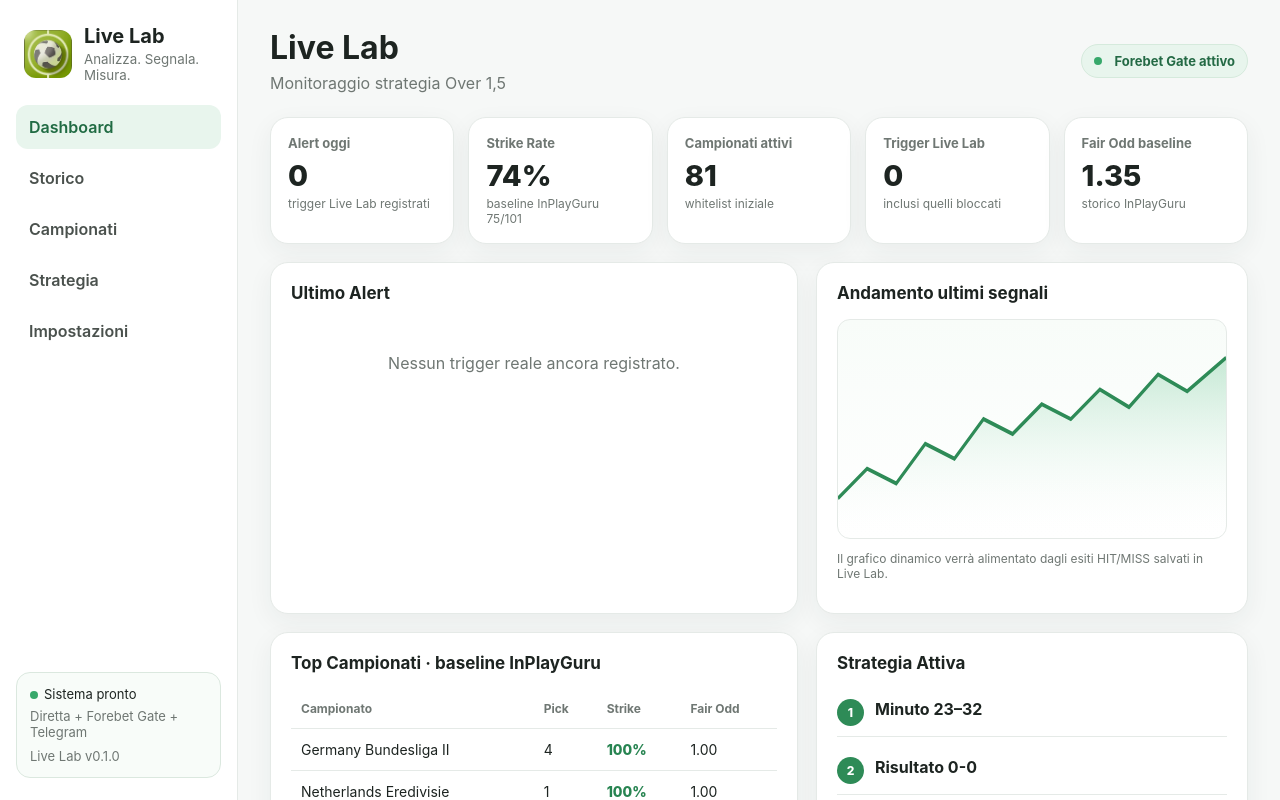
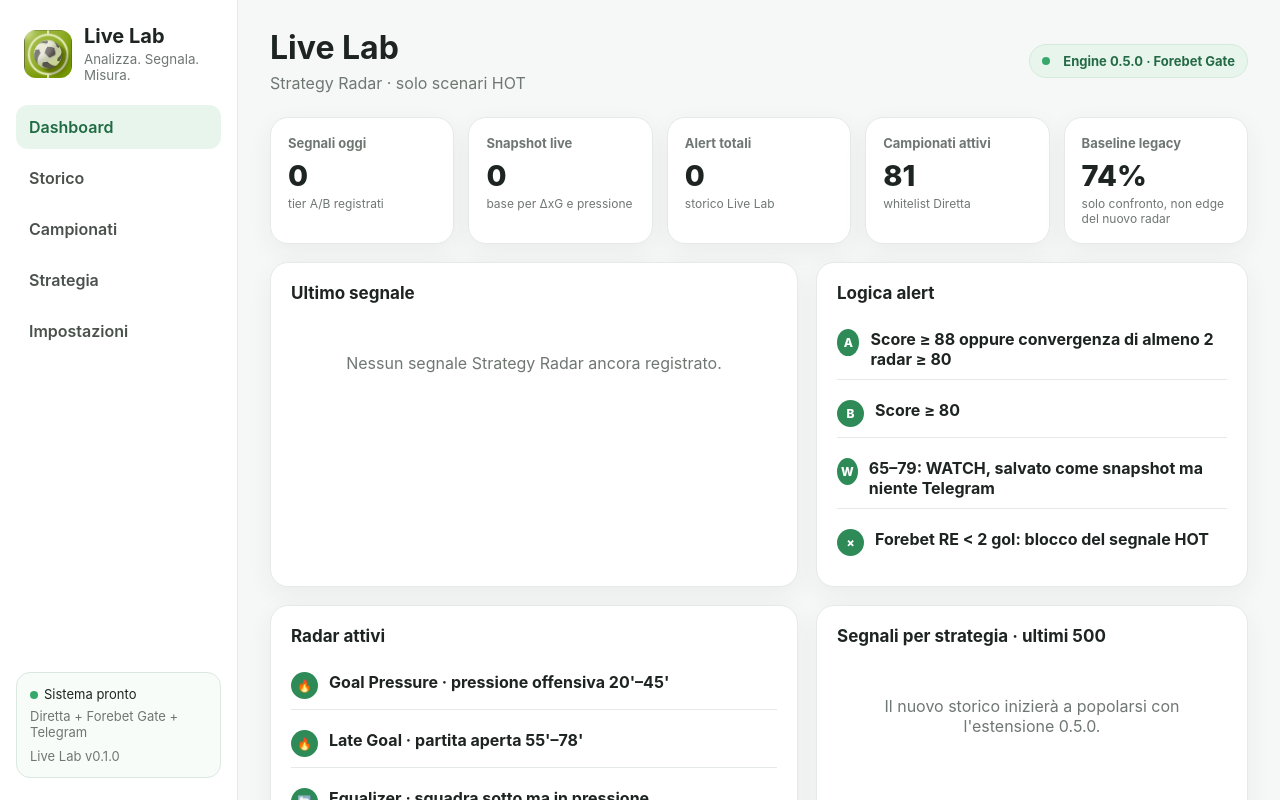
Before and after one commit to Animovilla1980/Live-Lab, a Next.js app: page / in a window 1280 px wide. Shown: the top 800 px of the page. Built offline with nearby package versions, Linux system fonts and the light colour scheme; no server answers.

Commit message:
feat: redesign dashboard around Strategy Radar

```diff
--- a/app/page.tsx
+++ b/app/page.tsx
@@ -1,28 +1,35 @@
 import {getSupabaseAdmin} from '@/lib/supabase-server';
-import {LEGACY_OVERALL,LEGACY_LEAGUE_STATS,WHITELIST} from '@/lib/data';
+import {LEGACY_OVERALL,WHITELIST} from '@/lib/data';
 
 export const dynamic='force-dynamic';
+const LABELS:Record<string,string>={GOAL_PRESSURE:'🔥 Goal Pressure',LATE_GOAL:'🔥 Late Goal',EQUALIZER:'🔄 Equalizer',FAVORITE_PUSH:'👑 Favorite Push'};
+
 export default async function Dashboard(){
   const sb=getSupabaseAdmin();
   const today=new Date().toISOString().slice(0,10);
-  let todayCount=0,totalLive=0,latest:any=null,liveResolved=0,liveHits=0;
+  let todayCount=0,totalAlerts=0,totalSnapshots=0,latest:any=null,recent:any[]=[];
   if(sb){
-    const [t,all,last,resolved,hits]=await Promise.all([
+    const [t,all,snap,last,r]=await Promise.all([
       sb.from('live_lab_alerts').select('id',{count:'exact',head:true}).eq('match_date',today),
       sb.from('live_lab_alerts').select('id',{count:'exact',head:true}),
+      sb.from('live_lab_snapshots').select('id',{count:'exact',head:true}),
       sb.from('live_lab_alerts').select('*').order('created_at',{ascending:false}).limit(1).maybeSingle(),
-      sb.from('live_lab_alerts').select('id',{count:'exact',head:true}).in('outcome',['HIT','MISS']),
-      sb.from('live_lab_alerts').select('id',{count:'exact',head:true}).eq('outcome','HIT')
+      sb.from('live_lab_alerts').select('strategy_code,strategy_score,alert_tier,forebet_gate_status,outcome').order('created_at',{ascending:false}).limit(500)
     ]);
-    todayCount=t.count??0; totalLive=all.count??0; latest=last.data??null; liveResolved=resolved.count??0; liveHits=hits.count??0;
+    todayCount=t.count??0;totalAlerts=all.count??0;totalSnapshots=snap.count??0;latest=last.data??null;recent=r.data??[];
   }
-  const liveStrike=liveResolved?Math.round((liveHits/liveResolved)*100):null;
-  const displayStrike=liveStrike??LEGACY_OVERALL.strike;
-  const top=Object.entries(LEGACY_LEAGUE_STATS).sort((a,b)=>b[1].strike-a[1].strike||b[1].picks-a[1].picks).slice(0,5);
-  return <><header className="header"><div><h2>Live Lab</h2><div className="muted">Monitoraggio strategia Over 1,5</div></div><span className="badge"><span className="dot"/>Forebet Gate attivo</span></header>
-  <section className="cards"><K label="Alert oggi" value={String(todayCount)} foot="trigger Live Lab registrati"/><K label="Strike Rate" value={`${displayStrike}%`} foot={liveStrike!==null?`${liveHits}/${liveResolved} Live Lab`:`baseline InPlayGuru ${LEGACY_OVERALL.hits}/${LEGACY_OVERALL.resolved}`}/><K label="Campionati attivi" value={String(WHITELIST.length)} foot="whitelist iniziale"/><K label="Trigger Live Lab" value={String(totalLive)} foot="inclusi quelli bloccati"/><K label="Fair Odd baseline" value={LEGACY_OVERALL.fairOdd.toFixed(2)} foot="storico InPlayGuru"/></section>
-  <section className="grid2"><div className="card panel"><h3>Ultimo Alert</h3>{latest?<div className="alertbox"><div className="matchrow"><div><div className="muted">{latest.league_name||'Campionato'}</div><div className="teams">{latest.home_team} – {latest.away_team}</div></div><div className="score">{latest.home_score}-{latest.away_score}</div></div><div className="stats"><div className="stat"><span>Minuto</span><strong>{latest.alert_minute}'</strong></div><div className="stat"><span>xG totale</span><strong>{latest.xg_total??'—'}</strong></div><div className="stat"><span>SOT totale</span><strong>{latest.sot_total??'—'}</strong></div></div><div className="sr">🎯 Gate {latest.forebet_gate_status} · 🔮 Forebet RE: {latest.forebet_predicted_score||'N/D'}</div></div>:<div className="empty">Nessun trigger reale ancora registrato.</div>}</div>
-  <div className="card panel"><h3>Andamento ultimi segnali</h3><div className="chart"><svg viewBox="0 0 600 220" preserveAspectRatio="none"><defs><linearGradient id="g" x1="0" x2="0" y1="0" y2="1"><stop offset="0" stopColor="#9ad8b5" stopOpacity=".55"/><stop offset="1" stopColor="#fff" stopOpacity="0"/></linearGradient></defs><path d="M0 180 L45 150 L90 165 L135 125 L180 140 L225 100 L270 115 L315 85 L360 100 L405 70 L450 88 L495 55 L540 72 L600 38 L600 220 L0 220 Z" fill="url(#g)"/><path d="M0 180 L45 150 L90 165 L135 125 L180 140 L225 100 L270 115 L315 85 L360 100 L405 70 L450 88 L495 55 L540 72 L600 38" fill="none" stroke="#2e8b57" strokeWidth="4"/></svg></div><p className="muted" style={{fontSize:12}}>Il grafico dinamico verrà alimentato dagli esiti HIT/MISS salvati in Live Lab.</p></div></section>
-  <section className="grid2"><div className="card panel"><h3>Top Campionati · baseline InPlayGuru</h3><div className="tableWrap"><table className="table"><thead><tr><th>Campionato</th><th>Pick</th><th>Strike</th><th>Fair Odd</th></tr></thead><tbody>{top.map(([l,s])=><tr key={l}><td>{l}</td><td>{s.picks}</td><td className={s.strike>=75?'good':s.strike<60?'bad':'warn'}>{s.strike}%</td><td>{s.fairOdd?.toFixed(2)??'—'}</td></tr>)}</tbody></table></div></div><div className="card panel"><h3>Strategia Attiva</h3><div className="rules"><R n="1" t="Minuto 23–32"/><R n="2" t="Risultato 0-0"/><R n="3" t="SOT totale ≥ 1"/><R n="4" t="xG totale ≥ 0,50"/><R n="5" t="Forebet Gate: blocca solo RE con < 2 gol"/><R n="6" t="Un solo alert Telegram"/></div></div></section></>}
+  const counts=recent.reduce((acc:any,x:any)=>{const k=x.strategy_code||'LEGACY';acc[k]=(acc[k]||0)+1;return acc;},{});
+  const active=Object.entries(counts).filter(([k])=>k!=='LEGACY').sort((a:any,b:any)=>b[1]-a[1]);
+  return <>
+    <header className="header"><div><h2>Live Lab</h2><div className="muted">Strategy Radar · solo scenari HOT</div></div><span className="badge"><span className="dot"/>Engine 0.5.0 · Forebet Gate</span></header>
+    <section className="cards"><K label="Segnali oggi" value={String(todayCount)} foot="tier A/B registrati"/><K label="Snapshot live" value={String(totalSnapshots)} foot="base per ΔxG e pressione"/><K label="Alert totali" value={String(totalAlerts)} foot="storico Live Lab"/><K label="Campionati attivi" value={String(WHITELIST.length)} foot="whitelist Diretta"/><K label="Baseline legacy" value={`${LEGACY_OVERALL.strike}%`} foot="solo confronto, non edge del nuovo radar"/></section>
+
+    <section className="grid2"><div className="card panel"><h3>Ultimo segnale</h3>{latest?<div className="alertbox"><div className="matchrow"><div><div className="muted">{latest.league_name||'Campionato'}</div><div className="teams">{latest.home_team} – {latest.away_team}</div></div><div className="score">{latest.home_score}-{latest.away_score}</div></div><div className="stats"><div className="stat"><span>Minuto</span><strong>{latest.alert_minute}'</strong></div><div className="stat"><span>Score</span><strong>{latest.strategy_score??'—'}/100</strong></div><div className="stat"><span>Tier</span><strong>{latest.alert_tier??'—'}</strong></div></div><div className="sr">{latest.strategy_label||LABELS[latest.strategy_code]||'Segnale legacy'} · Forebet {latest.forebet_gate_status}</div></div>:<div className="empty">Nessun segnale Strategy Radar ancora registrato.</div>}</div>
+      <div className="card panel"><h3>Logica alert</h3><div className="rules"><R n="A" t="Score ≥ 88 oppure convergenza di almeno 2 radar ≥ 80"/><R n="B" t="Score ≥ 80"/><R n="W" t="65–79: WATCH, salvato come snapshot ma niente Telegram"/><R n="×" t="Forebet RE < 2 gol: blocco del segnale HOT"/></div></div></section>
+
+    <section className="grid2"><div className="card panel"><h3>Radar attivi</h3><div className="rules"><R n="🔥" t="Goal Pressure · pressione offensiva 20'–45'"/><R n="🔥" t="Late Goal · partita aperta 55'–78'"/><R n="🔄" t="Equalizer · squadra sotto ma in pressione"/><R n="👑" t="Favorite Push · favorita bloccata/sotto di uno"/></div><p className="muted" style={{fontSize:12,marginTop:12}}>Snowball e strategie Under sono volutamente escluse.</p></div>
+      <div className="card panel"><h3>Segnali per strategia · ultimi 500</h3>{active.length?<div className="tableWrap"><table className="table"><thead><tr><th>Strategia</th><th>Segnali</th></tr></thead><tbody>{active.map(([k,v]:any)=><tr key={k}><td>{LABELS[k]||k}</td><td>{v}</td></tr>)}</tbody></table></div>:<div className="empty">Il nuovo storico inizierà a popolarsi con l'estensione 0.5.0.</div>}</div></section>
+  </>;
+}
 function K({label,value,foot}:{label:string,value:string,foot:string}){return <div className="card kpi"><div className="label">{label}</div><div className="value">{value}</div><div className="foot">{foot}</div></div>}
 function R({n,t}:{n:string,t:string}){return <div className="rule"><div className="ruleNum">{n}</div><div><strong>{t}</strong></div></div>}
```
